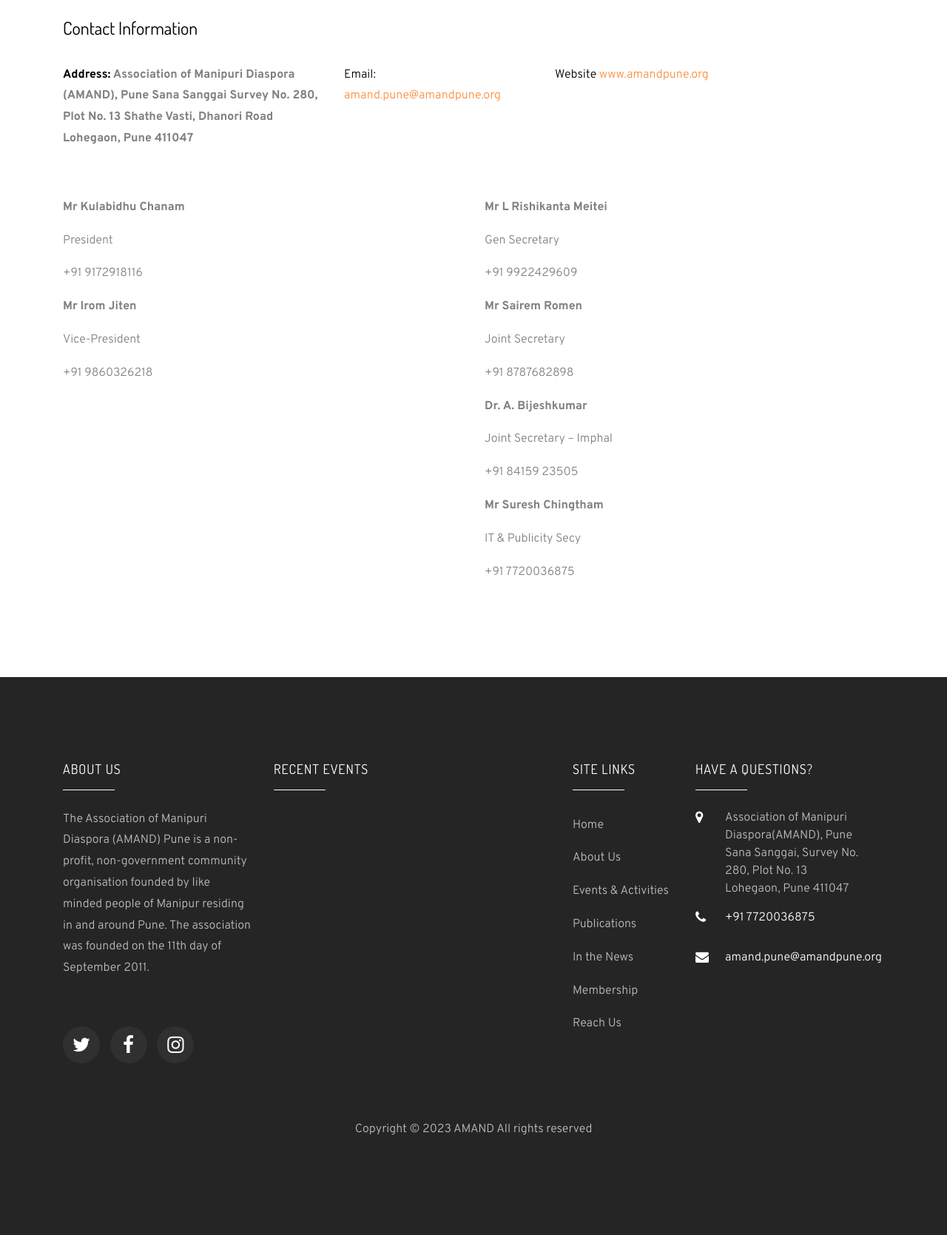
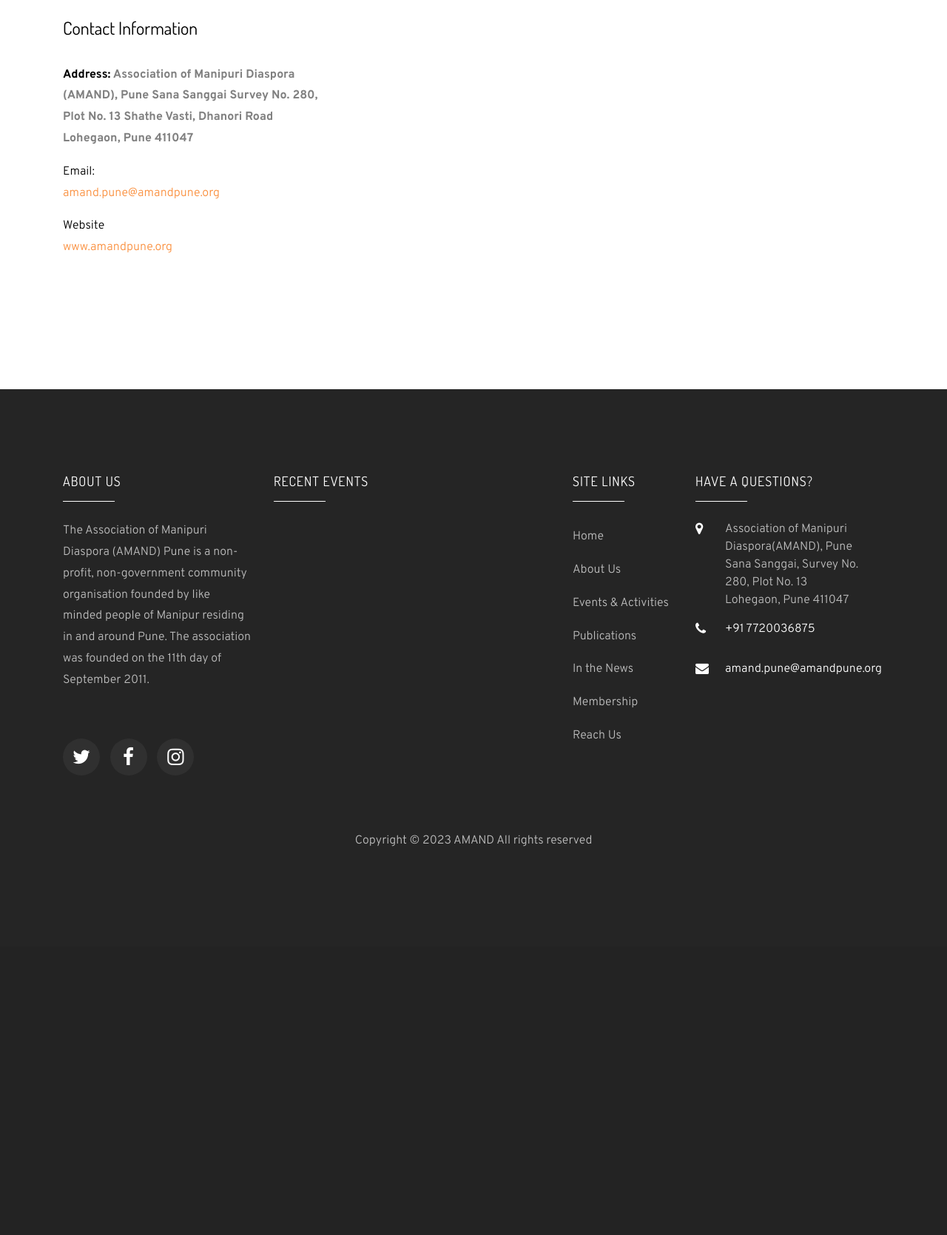
Before and after one commit to boscochanam/AMAND-Website, a Flask app: page /contact in a window 1280 px wide. Shown: the part 139-1808 px from the top of the page at 74% size. After the commit the page ends 1283 px from the top, so only its background shows below. Run offline with Flask 3, Linux system fonts and the light colour scheme; data that the repository does not hold is empty; some libraries are stand-ins or nearby versions; some web fonts are replaced.

Commit message:
Contact Data from DB and Routing Optimisation

```diff
--- a/app.py
+++ b/app.py
@@ -3,55 +3,46 @@ from database import get_events_from_mongodb, get_news_from_mongodb, get_executi
 
 app = Flask(__name__)
 
+# Fetch data once when the application starts
+event_data = get_events_from_mongodb()
+community_service_data = get_community_service_from_mongodb()
+executives_data = get_executives_from_mongodb()
+news_data = get_news_from_mongodb()
+
 @app.route('/')
 def index():
     current_page = '/'
-    print(current_page)
-    event_data = get_events_from_mongodb()
-    community_service_data = get_community_service_from_mongodb()
-    print(event_data)
     return render_template('index.html', current_page=current_page, event_data=event_data, community_service_data=community_service_data)
 
 @app.route('/about')
 def about():
     current_page = '/about'
-    event_data = get_events_from_mongodb()
-    executives_data = get_executives_from_mongodb()
-    print(current_page)
     return render_template('about.html', current_page=current_page, executives_data=executives_data, event_data=event_data)
 
 @app.route('/events')
 def events():
     current_page = '/events'
-    event_data = get_events_from_mongodb()
-    community_service_data = get_community_service_from_mongodb()
     return render_template('event.html', current_page=current_page, event_data=event_data, community_service_data=community_service_data)
 
 @app.route('/publications')
 def publications():
-    event_data = get_events_from_mongodb()
     current_page = '/publications'
-    return render_template('publish.html', current_page=current_page, event_data = get_events_from_mongodb())
+    return render_template('publish.html', current_page=current_page, event_data=event_data)
 
 @app.route('/news')
 def news():
-    event_data = get_events_from_mongodb()
     current_page = '/news'
-    news_data = get_news_from_mongodb()
     return render_template('news.html', current_page=current_page, news_data=news_data, event_data=event_data)
 
 @app.route('/membership')
 def membership():
-    event_data = get_events_from_mongodb()
     current_page = '/membership'
-    return render_template('membership.html', current_page=current_page, event_data = event_data)
+    return render_template('membership.html', current_page=current_page, event_data=event_data)
 
 @app.route('/contact')
 def contact():
-    event_data = get_events_from_mongodb()
     current_page = '/contact'
-    return render_template('contact.html', current_page=current_page, event_data = event_data)
-
+    return render_template('contact.html', current_page=current_page, event_data=event_data, executives_data=executives_data)
 
 if __name__ == "__main__":
     app.run()
--- a/templates/contact.html
+++ b/templates/contact.html
@@ -16,55 +16,47 @@
             <h2 class="h4">Contact Information</h2>
           </div>
           <div class="w-100"></div>
-          <div class="col-md-4">
-            <p class ="font-weight-bold"><span>Address:</span> Association of Manipuri Diaspora (AMAND), Pune
-              Sana Sanggai
-              Survey No. 280, Plot No. 13
-              Shathe Vasti, Dhanori Road
-              Lohegaon, Pune 411047</p>
+            <div class="col-md-4">
+              <p class ="font-weight-bold">
+                <span>
+                  Address:
+                </span>
+                Association of Manipuri Diaspora (AMAND), Pune
+                Sana Sanggai
+                Survey No. 280, Plot No. 13
+                Shathe Vasti, Dhanori Road
+                Lohegaon, Pune 411047
+              </p>
             </div>
-            <div class="col-md-3">
-              <p><span>Email:</span> <a href="amand.pune@amandpune.org">amand.pune@amandpune.org</a></p>
+            <div class="col-md-12">
+              <p><span>Email:</span> <br /> <a href="amand.pune@amandpune.org">amand.pune@amandpune.org</a></p>
             </div>
-            <div class="col-md-3">
-              <p><span>Website</span> <a href="www.amandpune.org">www.amandpune.org</a></p>
+            <div class="col-md-12">
+              <p><span>Website</span> <br /> <a href="www.amandpune.org">www.amandpune.org</a></p>
             </div>
           </div>
           <div class="row block-9">
             <div class="col-md-6 pr-md-5">
+              {% for executive in executives_data[:executives_data|length//2] %}
               <div class="contact-info-item">
-                <p><strong>Mr Kulabidhu Chanam</strong></p>
-                <p>President</p>
-                <p>+91 9172918116</p>
+                <p><strong>{{ executive['Name'] }}</strong></p>
+                <p>{{ executive['Title'] }}</p>
+                <p>{{ executive['Phone'] }}</p>
               </div>
-              <div class="contact-info-item">
-                <p><strong>Mr Irom Jiten</strong></p>
-                <p>Vice-President</p>
-                <p>+91 9860326218</p>
-              </div>
+              {% endfor %}
             </div>
             <div class="col-md-6">
+              {% for executive in executives_data[executives_data|length//2:] %}
               <div class="contact-info-item">
-                <p><strong>Mr L Rishikanta Meitei</strong></p>
-                <p>Gen Secretary</p>
-                <p>+91 9922429609</p>
+                <p><strong>{{ executive['Name'] }}</strong></p>
+                <p>{{ executive['Title'] }}</p>
+                <p>+91 {{ executive['Phone'] }}</p>
               </div>
-              <div class="contact-info-item">
-                <p><strong>Mr Sairem Romen</strong></p>
-                <p>Joint Secretary</p>
-                <p>+91 8787682898</p>
-              </div>
-              <div class="contact-info-item">
-                <p><strong>Dr. A. Bijeshkumar</strong></p>
-                <p>Joint Secretary – Imphal</p>
-                <p>+91 84159 23505</p>
-              </div>
-              <div class="contact-info-item">
-                <p><strong>Mr Suresh Chingtham</strong></p>
-                <p>IT & Publicity Secy</p>
-                <p>+91 7720036875</p>
-              </div>
+              {% endfor %}
             </div>
+          </div>
+
+
           </div>
 
       </section>
```
Also changed, not shown: Scraping AMAND.py (added, +25 -0 lines), google_search_results.csv (added, +60 -0 lines).
